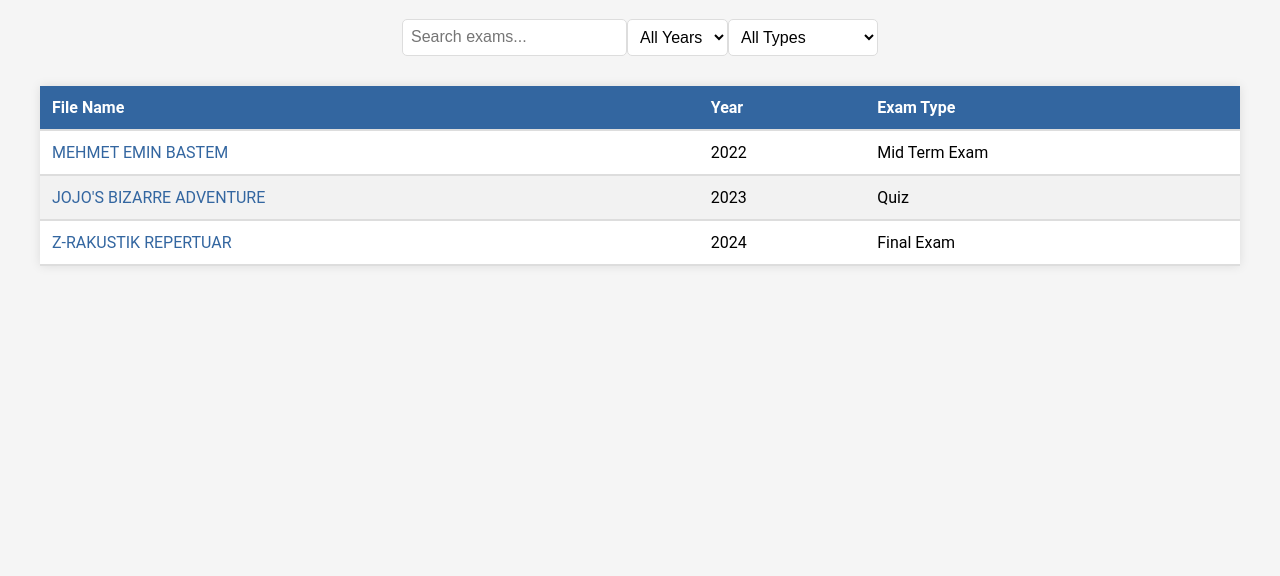
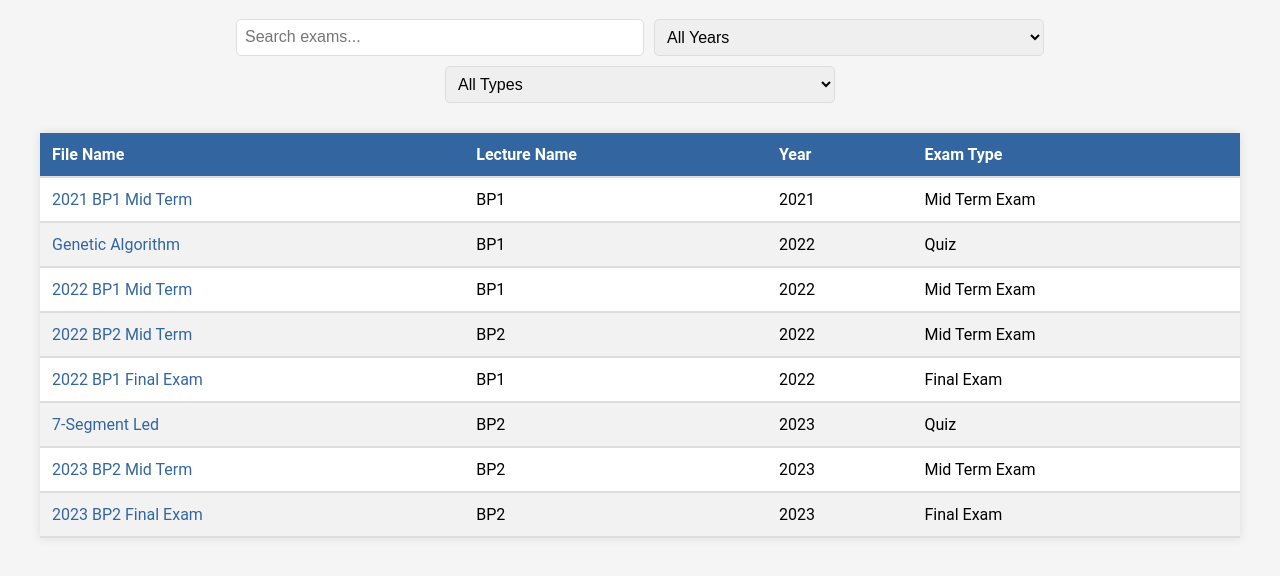
Before and after one commit to vuxenn1/PDF-Upload-System, a plain HTML site: page index.html in a window 1280 px wide. Shown: the part 82-658 px from the top of the page. Drawn offline with Linux system fonts and the light colour scheme.

Commit message:
Fixed Filtering and added files

```diff
--- a/index.html
+++ b/index.html
@@ -15,6 +15,7 @@
     <input type="text" id="searchInput" placeholder="Search exams...">
     <select id="yearFilter">
       <option value="all">All Years</option>
+      <option value="2021">2021</option>
       <option value="2022">2022</option>
       <option value="2023">2023</option>
       <option value="2024">2024</option>
@@ -31,27 +32,66 @@
     <thead>
       <tr>
         <th>File Name</th>
+        <th>Lecture Name</th>
         <th>Year</th>
         <th>Exam Type</th>
       </tr>
     </thead>
     <tbody>
 
+      <tr data-year="2022" data-type="Quiz">
+        <td><a href="files/bp1/BP1_Quiz7_2023.pdf" target="_blank">Genetic Algorithm</a></td>
+        <td>BP1</td>
+        <td>2022</td>
+        <td>Quiz</td>
+      </tr>
+
+      <tr data-year="2023" data-type="Quiz">
+        <td><a href="files/bp2/BP2_Quiz7_2023.pdf" target="_blank">7-Segment Led</a></td>
+        <td>BP2</td>
+        <td>2023</td>
+        <td>Quiz</td>
+      </tr>
+
+      <tr data-year="2021" data-type="Mid Term Exam">
+        <td><a href="files/bp1/BP1_Midterm_2021.pdf" target="_blank">2021 BP1 Mid Term</a></td>
+        <td>BP1</td>
+        <td>2021</td>
+        <td>Mid Term Exam</td>
+      </tr>
+
       <tr data-year="2022" data-type="Mid Term Exam">
-        <td><a href="uploadedFiles/alltomorrows.pdf" target="_blank">MEHMET EMIN BASTEM</a></td>
+        <td><a href="files/bp1/BP1_Midterm_2022.pdf" target="_blank">2022 BP1 Mid Term</a></td>
+        <td>BP1</td>
         <td>2022</td>
         <td>Mid Term Exam</td>
       </tr>
 
-      <tr data-year="2023" data-type="Quiz">
-        <td><a href="uploadedFiles/jojo.pdf" target="_blank">JOJO'S BIZARRE ADVENTURE</a></td>
-        <td>2023</td>
-        <td>Quiz</td>
+      <tr data-year="2022" data-type="Mid Term Exam">
+        <td><a href="files/bp2/BP2_MidTerm_2022.pdf" target="_blank">2022 BP2 Mid Term</a></td>
+        <td>BP2</td>
+        <td>2022</td>
+        <td>Mid Term Exam</td>
       </tr>
 
-      <tr data-year="2024" data-type="Final Exam">
-        <td><a href="uploadedFiles/rakustik.pdf" target="_blank">Z-RAKUSTIK REPERTUAR</a></td>
-        <td>2024</td>
+      <tr data-year="2023" data-type="Mid Term Exam">
+        <td><a href="files/bp2/BP2_MidTerm_2023.pdf" target="_blank">2023 BP2 Mid Term</a></td>
+        <td>BP2</td>
+        <td>2023</td>
+        <td>Mid Term Exam</td>
+      </tr>
+
+      <tr data-year="2022" data-type="Final Exam">
+        <td><a href="files/bp1/BP1_Final_2022.pdf" target="_blank">2022 BP1 Final Exam</a></td>
+        <td>BP1</td>
+        <td>2022</td>
+        <td>Final Exam</td>
+      </tr>
+
+      <tr data-year="2023" data-type="Final Exam">
+        <td><a href="files/bp2/BP2_Final_2023.pdf" target="_blank">2023 BP2 Final Exam</a></td>
+        <td>BP2</td>
+        <td>2023</td>
         <td>Final Exam</td>
       </tr>
 
--- a/script.js
+++ b/script.js
@@ -2,27 +2,57 @@ document.addEventListener("DOMContentLoaded", function() {
     const searchInput = document.getElementById('searchInput');
     const yearFilter = document.getElementById('yearFilter');
     const typeFilter = document.getElementById('typeFilter');
-    const tableRows = document.querySelectorAll('.pdf-table tbody tr');
+    const tableBody = document.querySelector('.pdf-table tbody');
+
+    function sortTableRows() {
+        const rows = Array.from(tableBody.querySelectorAll('tr'));
+        const sortedRows = rows.sort((a, b) => {
+            const yearA = parseInt(a.dataset.year);
+            const yearB = parseInt(b.dataset.year);
+            if (yearA !== yearB) {
+                return yearA - yearB;
+            } else {
+                const typePriority = {
+                    "Quiz": 0,
+                    "Mid Term Exam": 1,
+                    "Final Exam": 2
+                };
+                const typeA = a.dataset.type;
+                const typeB = b.dataset.type;
+                return typePriority[typeA] - typePriority[typeB];
+            }
+        });
+        // Remove existing rows from table
+        tableBody.innerHTML = '';
+        // Append sorted rows to table
+        sortedRows.forEach(row => {
+            tableBody.appendChild(row);
+        });
+    }
 
     function filterExams() {
         const searchText = searchInput.value.toLowerCase();
         const selectedYear = yearFilter.value;
         const selectedType = typeFilter.value;
 
-      tableRows.forEach(row => {
+        tableBody.querySelectorAll('tr').forEach(row => {
             const fileName = row.querySelector('td:first-child').textContent.toLowerCase();
             const year = row.dataset.year;
             const type = row.dataset.type.toLowerCase();
 
             const showRow = fileName.includes(searchText) &&
                             (selectedYear === 'all' || year === selectedYear) &&
-                        (selectedType === 'all' || type === selectedType.toLowerCase());
+                            (selectedType === 'all' || type === selectedType.toLowerCase() ||
+                             (selectedType === 'Mid Term Exam' && type === 'Mid-Term Exam'));
 
             row.style.display = showRow ? '' : 'none';
         });
     }
 
     searchInput.addEventListener('input', filterExams);
-    yearFilter.addEventListener('change', filterExams);
+    yearFilter.addEventListener('change', () => { sortTableRows(); filterExams(); });
     typeFilter.addEventListener('change', filterExams);
+
+    // Initial sorting of table rows by year
+    sortTableRows();
 });
--- a/styles.css
+++ b/styles.css
@@ -25,15 +25,13 @@ h1 {
 
 .filters input[type="text"],
 .filters select {
+  width: calc(33.33% - 10px);
+  margin: 0 5px;
   margin-bottom: 10px;
   padding: 8px;
   border-radius: 5px;
   border: 1px solid #ddd;
   font-size: 16px;
-}
-
-.filters select {
-  background-color: #fff;
 }
 
 .pdf-table {
@@ -77,16 +75,9 @@ h1 {
 }
 
 @media screen and (max-width: 768px) {
-  .container {
-    padding: 10px;
-  }
-  .filters {
-    flex-direction: column;
-    align-items: center;
-  }
   .filters input[type="text"],
   .filters select {
-    width: 100%;
+    width: calc(100% - 10px);
     margin-right: 0;
     margin-bottom: 10px;
   }
```
Also changed, not shown: 9 other files. Lines whose indentation alone changed are shown as unchanged.
